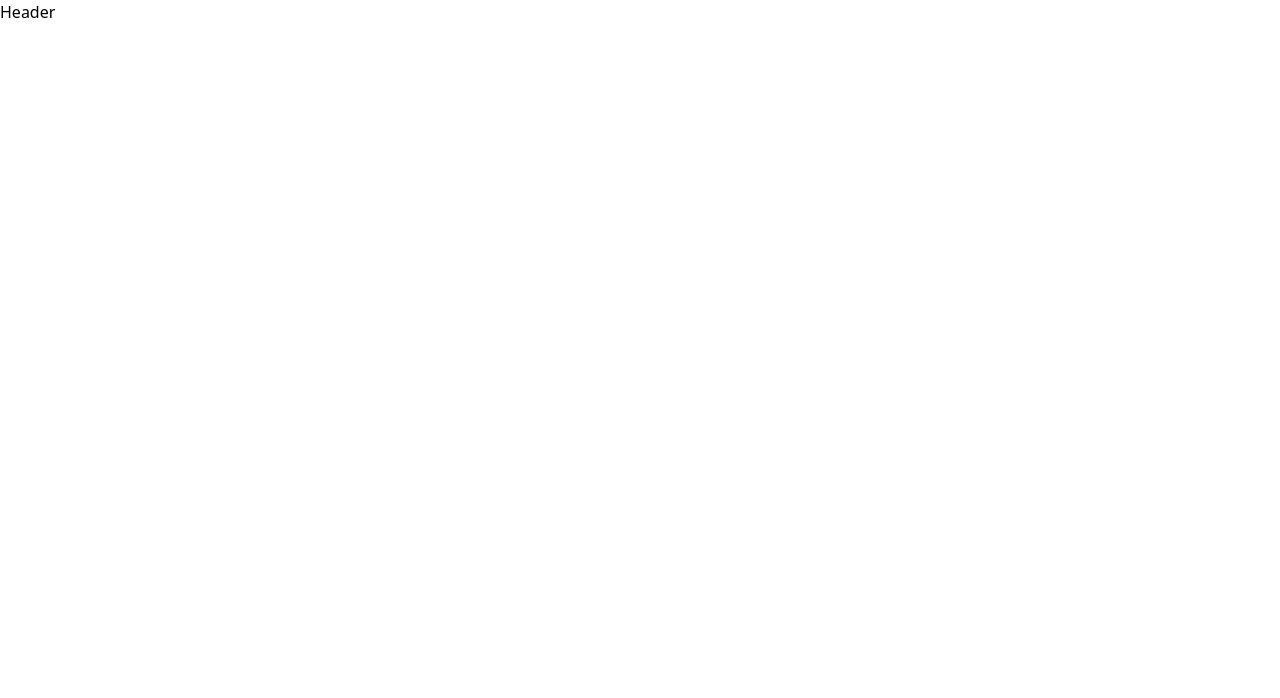
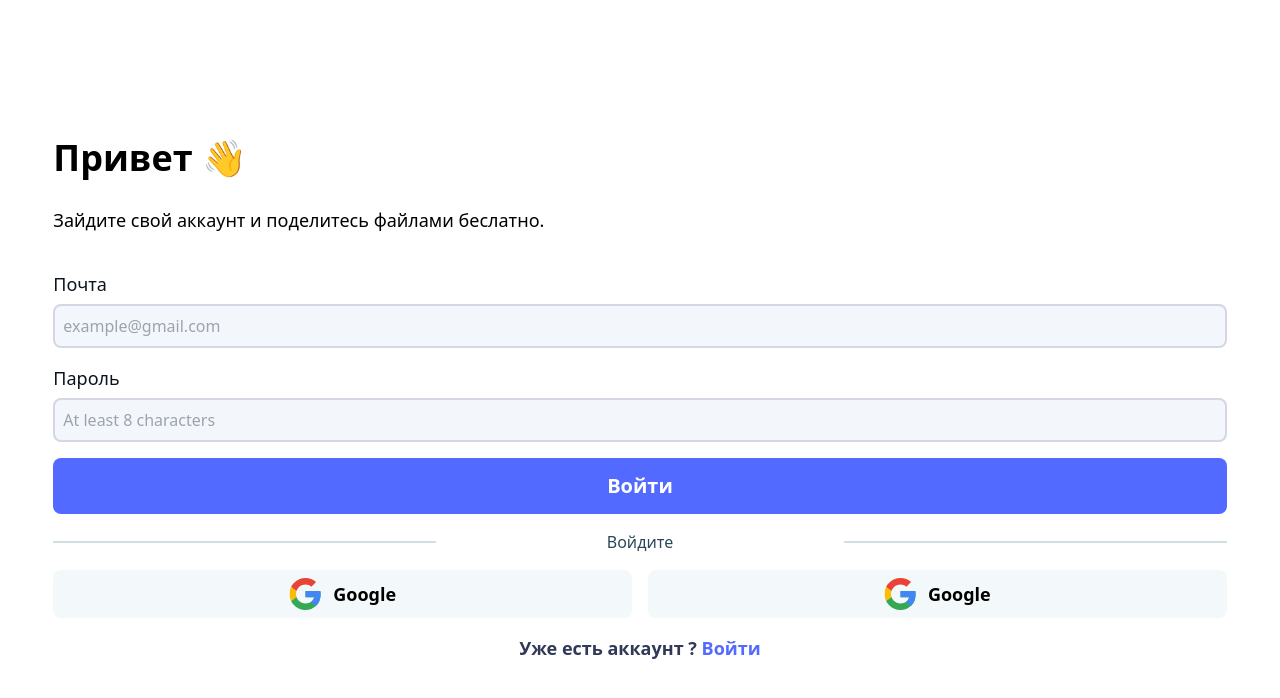
Before and after one commit to ShukurovOzodbek/file-sharing-app, a Nuxt app in the folder front/: page /signup in a window 1280 px wide. Shown: the top 698 px of the page. Built offline with nearby package versions, Linux system fonts and the light colour scheme.

Commit message:
signup page was done

```diff
--- a/front/src/pages/login.vue
+++ b/front/src/pages/login.vue
@@ -51,13 +51,13 @@ const errors: Ref<any> = ref({});
 const schema = ref({
     email: {
         pattern: /^[\w-\.]+@([\w-]+\.)+[\w-]{2,4}$/g,
-        default: 'Заполните поле для почты',
-        message: 'Пожалуйста перепроверьте поле для почты',
+        default: 'Заполните поле для почты.',
+        message: 'Пожалуйста перепроверьте поле для почты.',
     },
     password: {
         pattern: /^(?=.*\d)(?=.*[a-z])(?=.*[A-Z])(?=.*[a-zA-Z]).{8,}$/gm,
-        default: 'Заполните поле для пароля',
-        message: 'Длина пароля должно состовлять не менее 8 симвлоов',
+        default: 'Заполните поле для пароля.',
+        message: 'В пароле должно быть 8 символов, минимум одана Загланая буква.',
     }
 });
 
@@ -68,14 +68,14 @@ async function submit() {
 
     if (data.isError) {
         isLoading.value = false;
-        errors.value = data
-        useToast('error').open();
-        return;
+        errors.value = data;
+        return useToast('error').open();
     }
 
     login(user.value.password, user.value.email).then((res) => {
         const token = useCookie('token');
         token.value = res.data.accessToken;
+        navigateTo('/');
     }).catch((e) => {
         errors.value.password = e.response.data.message;
         useToast('error').open();
--- a/front/src/pages/signup.vue
+++ b/front/src/pages/signup.vue
@@ -1,11 +1,87 @@
-<script setup lang="ts">
+<template>
+    <div class="w-full h-screen flex justify-center">
+        <div class="flex flex-col gap-4 w-11/12 justify-center">
+            <div class="flex flex-col gap-2 mb-5">
+                <h1 class="text-4xl font-bold mb-5">Привет 👋</h1>
+                <span class="text-lg">Зайдите свой аккаунт и поделитесь файлами беслатно.</span>
+            </div>
+            <form class="flex flex-col gap-4" @submit.prevent="submit">
+                <default-input v-model="user.email" label="Почта" placeholder="example@gmail.com"/>
+                <default-input v-model="user.password" label="Пароль" type="password"
+                               placeholder="At least 8 characters"/>
+                <loading-button :is-loading="isLoading" text="Войти"/>
+            </form>
+            <div class="grid grid-cols-3 gap-3 items-center justify-center">
+                <div class="border border-[#CFDFE2] h-0 w-full"></div>
+                <span class="text-[#294957] text-center">Войдите</span>
+                <div class="border border-[#CFDFE2] h-0 w-full"></div>
+            </div>
+            <div class="flex gap-4 items-center">
+                <google-oauth/>
+                <google-oauth/>
+            </div>
+            <span class="text-center text-lg font-semibold text-[#313957]">
+                Уже есть аккаунт ?
+                <nuxt-link href="/login" class="text-light-blue">Войти</nuxt-link>
+            </span>
+        </div>
+        <error-toast id="error" :text="errors.email || errors.password"/>
+    </div>
+</template>
+
+<script lang="ts" setup>
+import DefaultInput from "~/components/common/DefaultInput.vue";
+import LoadingButton from "~/components/common/loading-button.vue";
+import GoogleOauth from "~/components/oauth/GoogleOauth.vue";
+import {signup} from "~/utils/auth";
+import ErrorToast from "~/components/toasts/ErrorToast.vue";
+import {useToast} from "~/constant/useToast";
+import useValidate from "~/constant/useValidate";
+import type {Ref} from "vue";
+
+definePageMeta({
+    layout: false
+});
+
+const user = ref({email: '', password: ''});
+const isLoading = ref(false);
+const errors: Ref<any> = ref({});
+
+const schema = ref({
+    email: {
+        pattern: /^[\w-\.]+@([\w-]+\.)+[\w-]{2,4}$/g,
+        default: 'Заполните поле для почты.',
+        message: 'Пожалуйста перепроверьте поле для почты.',
+    },
+    password: {
+        pattern: /^(?=.*\d)(?=.*[a-z])(?=.*[A-Z])(?=.*[a-zA-Z]).{8,}$/gm,
+        default: 'Заполните поле для пароля.',
+        message: 'В пароле должно быть 8 символов, минимум одана Загланая буква.',
+    }
+});
+
+async function submit() {
+    isLoading.value = true;
+
+    const data = useValidate(user.value, schema.value);
+
+    console.log(data);
+    if (data.isError) {
+        isLoading.value = false;
+        errors.value = data
+        return useToast('error').open();
+    }
+
+    signup(user.value.password, user.value.email).then((res) => {
+        const token = useCookie('token');
+        token.value = res.data.accessToken;
+        navigateTo('/');
+    }).catch((e) => {
+        errors.value.password = e.response.data.message;
+        useToast('error').open();
+    }).finally(() => {
+        isLoading.value = false;
+    });
+}
 
 </script>
-
-<template>
-
-</template>
-
-<style scoped>
-
-</style>
--- a/front/src/utils/auth.ts
+++ b/front/src/utils/auth.ts
@@ -4,3 +4,8 @@ export const login = (password: string, email: string) => {
     const url = import.meta.env.VITE_API_URL;
     return axios.post(`${url}/authentication`, {email, password});
 }
+
+export const signup = (password: string, email: string) => {
+    const url = import.meta.env.VITE_API_URL;
+    return axios.post(`${url}/users`, {email, password});
+}
```
